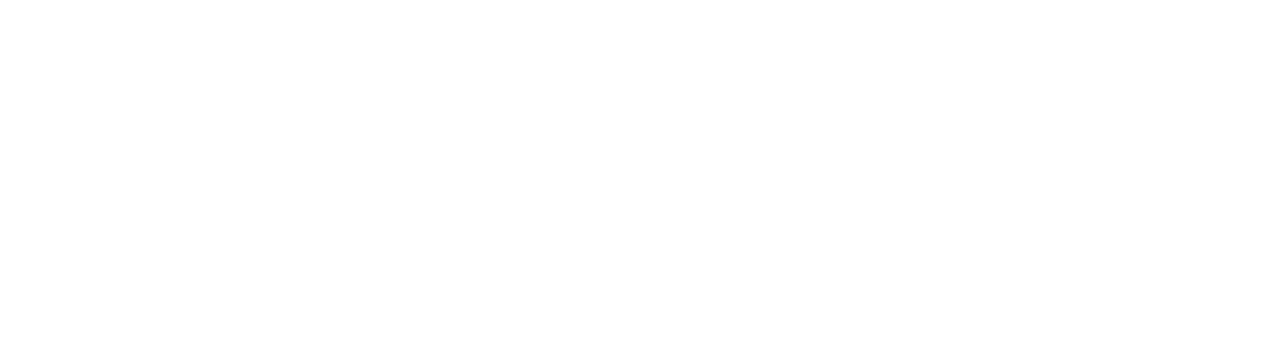
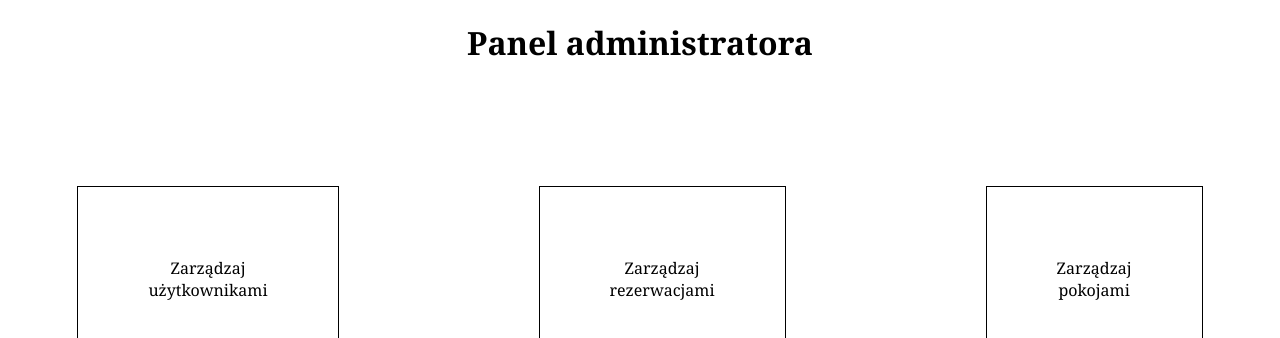
Before and after one commit to b4rtm/hotel-frontend, a React (Vite) app: page /admin in a window 1280 px wide. Before the commit this address had no page. Shown: the top 338 px of the page. Built offline with nearby package versions, Linux system fonts and the light colour scheme.

Commit message:
added admin panel

```diff
--- a/src/AppRoutes.jsx
+++ b/src/AppRoutes.jsx
@@ -7,6 +7,8 @@
 import RegisterPage from './components/pages/RegisterPage';
 import RoomsPage from './components/pages/RoomsPage';
 import RoomDescriptionPage from './components/pages/RoomDescriptionPage';
+import AdminMainPage from './components/pages/AdminMainPage';
+import ManageUsersPage from './components/pages/ManageUsersPage';
 
 
 const AppRoutes = () => {
@@ -18,6 +20,9 @@
         <Route path="/login" element={<LoginPage/>} />
         <Route path="/rooms" element={<RoomsPage/>} />
         <Route path="/rooms/:id" element={<RoomDescriptionPage/>} />
+        <Route path="/admin" element={<AdminMainPage/>} />
+        <Route path="/admin/users" element={<ManageUsersPage/>} />
+
       </Routes>
     </BrowserRouter>
   );
--- /dev/null
+++ b/src/components/OptionTile.jsx
@@ -0,0 +1,17 @@
+import { useNavigate } from "react-router-dom";
+
+const OptionTile = ({label, path}) => {
+
+    const navigateTo = useNavigate();
+
+    const navigateToPath= () => {
+        navigateTo("/admin" + path)
+    };
+    return (
+        <div className="tile" onClick={navigateToPath}>
+            {label}
+        </div>
+    );
+}
+
+export default OptionTile;
--- /dev/null
+++ b/src/components/pages/AdminMainPage.jsx
@@ -0,0 +1,19 @@
+import OptionTile from "../OptionTile";
+import "../../stylesheets/admin-main-page.css"
+
+const AdminMainPage = () => {
+
+    return (
+        <div className="admin-main-page">
+            <h1>Panel administratora</h1>
+            <div className="options">
+                <OptionTile label="Zarządzaj użytkownikami" path="/users"></OptionTile>
+                <OptionTile label="Zarządzaj rezerwacjami"></OptionTile>
+                <OptionTile label="Zarządzaj pokojami"></OptionTile>
+            </div>
+        </div>
+    );
+
+}
+
+export default AdminMainPage;
--- /dev/null
+++ b/src/components/pages/ManageUsersPage.jsx
@@ -0,0 +1,38 @@
+import axios from "axios";
+import { useEffect, useState } from "react";
+
+
+const ManageUsersPage = () => {
+
+    const [users, setUsers] = useState([])
+
+
+    useEffect(() => {
+
+        const fetchUsers = async () => {
+            try {
+                const response = await axios.get('http://localhost:8080/users');
+                setUsers(response.data);
+            } catch (error) {
+                console.error('Error fetching users:', error);
+            }
+        }
+
+        fetchUsers();
+    })
+
+    return (
+        <div className='manage-users-page'>
+        <h1>Użytkownicy</h1>
+        <div className='users-list'>
+            {users.map(user => (
+                <div key={user.id} className='user-info'>
+                    <p>{user.email}</p>
+                </div>
+            ))}
+        </div>
+    </div>
+    );
+}
+
+export default ManageUsersPage;
--- /dev/null
+++ b/src/stylesheets/admin-main-page.css
@@ -0,0 +1,15 @@
+
+.admin-main-page{
+   text-align: center;
+}
+
+.admin-main-page .options{
+    display: flex;
+    justify-content: center;
+}
+
+.admin-main-page .tile{
+    padding: 70px;
+    border: solid 1px;
+    margin: 100px;
+}
```
